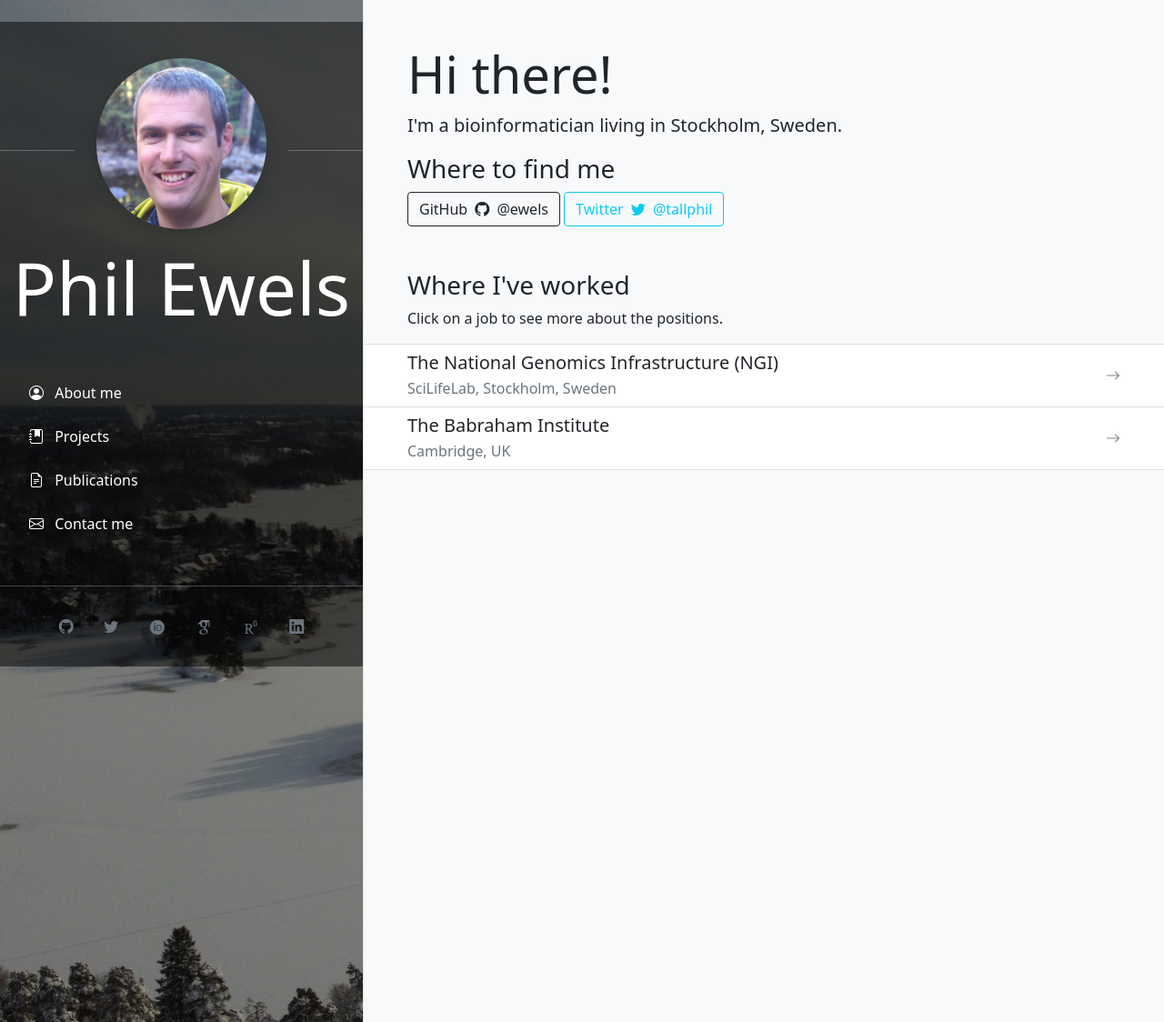
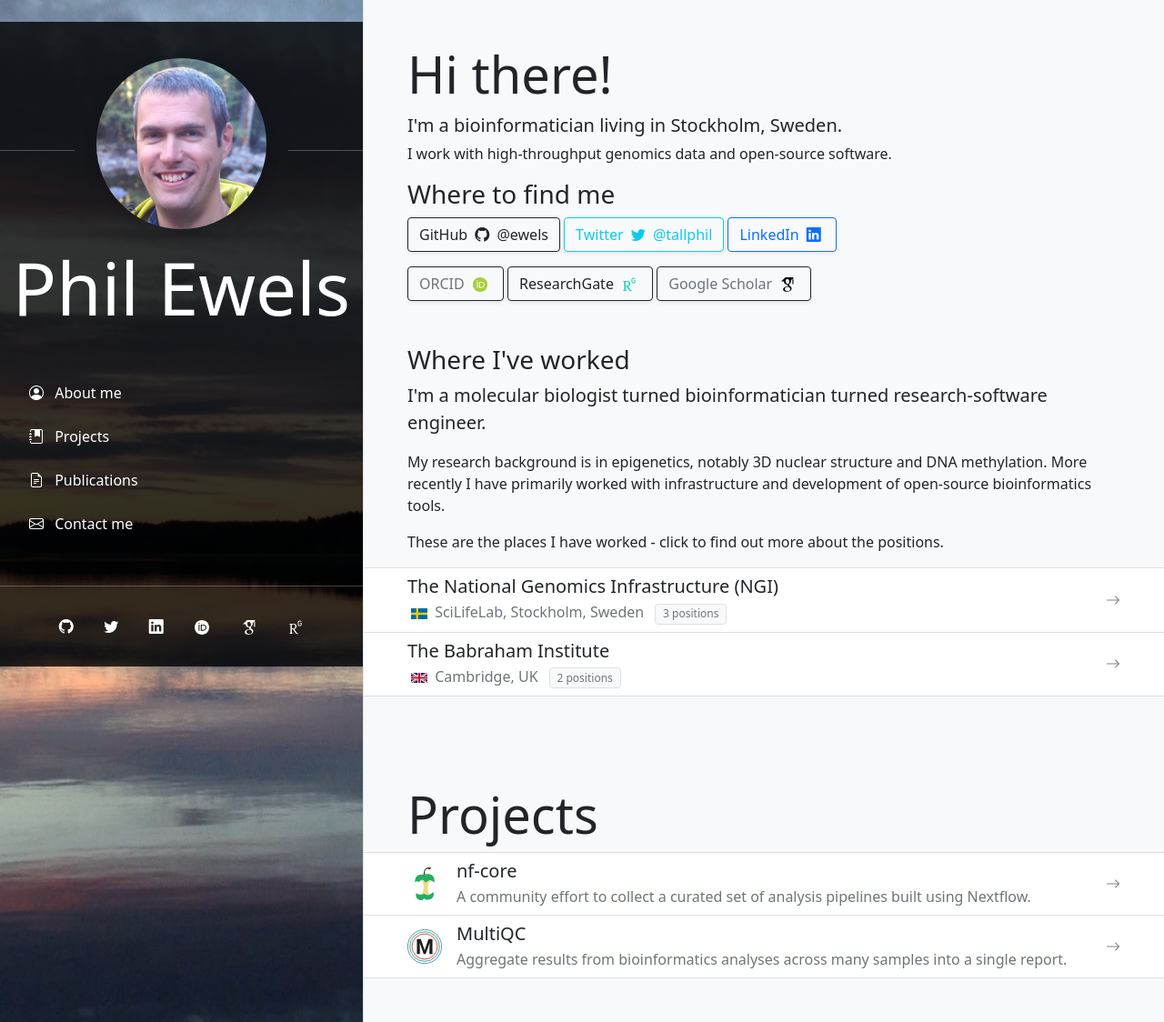
Before and after one commit to ewels/phil.ewels.co.uk, a PHP site: page / in a window 1280 px wide. Shown: the whole page at 91% size. Run offline with PHP 8.4, Linux system fonts and the light colour scheme.

Commit message:
Continue scaffolding content for main page

```diff
--- a/assets/css/styles.css
+++ b/assets/css/styles.css
@@ -1,8 +1,8 @@
 #sidebar,
 #content,
 #detail {
-  height: 100%;
   top: 0;
+  bottom: 0;
   position: fixed;
 }
 #sidebar {
@@ -11,13 +11,14 @@
   width: 400px;
   overflow-x: hidden;
   z-index: 1;
-  background-image: url("../img/DJI_0081.JPG");
+  background-image: url("../img/bg.jpg");
   background-size: cover;
 }
 #content {
   transition: margin 0.5s, width 0.5s;
   margin-left: 400px;
   width: calc(100% - 400px);
+  overflow-y: scroll;
 }
 #detail {
   transition: right 0.5s;
@@ -26,11 +27,21 @@
   z-index: 2;
 }
 
+#sidebar > div {
+  background-color: rgba(0, 0, 0, 0.8);
+}
 #social li a img {
   width: 18px;
   height: 16px;
+  filter: invert(1);
 }
 
+#content .btn img {
+  width: 18px;
+  height: 18px;
+  padding-bottom: 2px;
+  transition: filter 0.15s ease-in-out;
+}
 #content .list-group-item {
   border-radius: 0;
   padding-left: 3rem;
--- a/assets/js/site.js
+++ b/assets/js/site.js
@@ -13,3 +13,11 @@ function closeDetails() {
   document.getElementById("content").style.marginRight = "0";
   document.getElementById("detail").style.right = "-50%";
 }
+
+// Enable bootstrap tooltips
+var tooltipTriggerList = [].slice.call(
+  document.querySelectorAll('[data-bs-toggle="tooltip"]')
+);
+var tooltipList = tooltipTriggerList.map(function (tooltipTriggerEl) {
+  return new bootstrap.Tooltip(tooltipTriggerEl);
+});
--- a/index.html
+++ b/index.html
@@ -20,7 +20,7 @@
   </head>
   <body>
     <header id="sidebar" class="bg-dark text-white border-end">
-      <div class="my-4 py-4" style="background-color: rgba(0, 0, 0, 0.5)">
+      <div class="my-4 py-4">
         <div class="text-center pt-3">
           <div class="row d-flex align-items-center">
             <div class="col-3"><hr /></div>
@@ -62,56 +62,71 @@
         <ul class="nav nav-pills nav-fill mt-4 px-5" id="social">
           <li class="nav-item">
             <a
-              class="nav-link text-muted"
+              class="nav-link text-white"
               target="_blank"
               href="https://github.com/ewels/"
+              title="GitHub"
+              data-bs-toggle="tooltip"
             >
               <i class="bi bi-github"></i>
             </a>
           </li>
           <li class="nav-item">
             <a
-              class="nav-link text-muted"
+              class="nav-link text-white"
               target="_blank"
               href="http://twitter.com/tallphil"
+              title="twitter"
+              data-bs-toggle="tooltip"
             >
               <i class="bi bi-twitter"></i>
             </a>
           </li>
           <li class="nav-item">
             <a
-              class="nav-link text-muted"
+              class="nav-link text-white"
               target="_blank"
-              href="http://orcid.org/0000-0003-4101-2502"
+              href="http://uk.linkedin.com/in/philewels"
+              title="LinkedIn"
+              data-bs-toggle="tooltip"
             >
-              <img src="assets/img/orcid.svg" />
+              <i class="bi bi-linkedin"></i>
             </a>
           </li>
           <li class="nav-item">
             <a
-              class="nav-link text-muted"
+              class="nav-link text-white"
+              target="_blank"
+              href="http://orcid.org/0000-0003-4101-2502"
+              title="ORCID"
+              data-bs-toggle="tooltip"
+            >
+              <img src="assets/img/ORCIDid_iconbwvector.svg" />
+            </a>
+          </li>
+          <li class="nav-item">
+            <a
+              class="nav-link text-white"
               target="_blank"
               href="https://scholar.google.se/citations?user=KJt8R0kAAAAJ&view_op=list_works&sortby=pubdate"
+              title="Google Scholar"
+              data-bs-toggle="tooltip"
             >
               <img src="assets/img/google_scholar.svg" />
             </a>
           </li>
           <li class="nav-item">
             <a
-              class="nav-link text-muted"
+              class="nav-link text-white"
               target="_blank"
               href="http://www.researchgate.net/profile/Philip_Ewels"
+              title="ResearchGate"
+              data-bs-toggle="tooltip"
             >
-              <img src="assets/img/research_gate.svg" />
-            </a>
-          </li>
-          <li class="nav-item">
-            <a
-              class="nav-link text-muted"
-              target="_blank"
-              href="http://uk.linkedin.com/in/philewels"
-            >
-              <i class="bi bi-linkedin"></i>
+              <img
+                src="assets/img/research_gate.svg"
+                style="filter: saturate(0) brightness(0) invert(1)"
+              />
             </a>
           </li>
         </ul>
@@ -121,28 +136,77 @@
     <section id="content" class="bg-light">
       <article id="about" class="p-5">
         <h2 class="display-4">Hi there!</h2>
-        <p class="lead">I'm a bioinformatician living in Stockholm, Sweden.</p>
+        <p class="lead mb-1">
+          I'm a bioinformatician living in Stockholm, Sweden.
+        </p>
+        <p>
+          I work with high-throughput genomics data and open-source software.
+        </p>
         <h3>Where to find me</h3>
         <p>
           <a
             href="https://github.com/ewels/"
             target="_blank"
-            class="btn btn-outline-dark"
+            class="btn btn-outline-dark shadow-sm"
           >
             GitHub <i class="bi bi-github mx-1"></i> @ewels
           </a>
           <a
             href="http://twitter.com/tallphil"
             target="_blank"
-            class="btn btn-outline-info"
+            class="btn btn-outline-info shadow-sm"
           >
             Twitter <i class="bi bi-twitter mx-1"></i>
             @tallphil
           </a>
+          <a
+            href="http://uk.linkedin.com/in/philewels"
+            target="_blank"
+            class="btn btn-outline-primary shadow-sm"
+          >
+            LinkedIn <i class="bi bi-linkedin mx-1"></i>
+          </a>
+        </p>
+        <p>
+          <a
+            href="http://orcid.org/0000-0003-4101-2502"
+            target="_blank"
+            class="btn btn-outline-secondary border-dark shadow-sm"
+          >
+            ORCID <img src="assets/img/ORCIDid_iconvector.svg" class="mx-1" />
+          </a>
+          <a
+            href="http://orcid.org/0000-0003-4101-2502"
+            target="_blank"
+            class="btn btn-outline-dark border-dark shadow-sm"
+          >
+            ResearchGate
+            <img src="assets/img/research_gate.svg" class="mx-1" />
+          </a>
+          <a
+            href="http://orcid.org/0000-0003-4101-2502"
+            target="_blank"
+            class="btn btn-outline-secondary border-dark shadow-sm"
+          >
+            Google Scholar
+            <img src="assets/img/google_scholar.svg" class="mx-1" />
+          </a>
         </p>
 
         <h3 class="mt-5">Where I've worked</h3>
-        <p>Click on a job to see more about the positions.</p>
+        <p class="lead">
+          I'm a molecular biologist turned bioinformatician turned
+          research-software engineer.
+        </p>
+        <p>
+          My research background is in epigenetics, notably 3D nuclear structure
+          and DNA methylation. More recently I have primarily worked with
+          infrastructure and development of open-source bioinformatics tools.
+        </p>
+        <p>
+          These are the places I have worked - click to find out more about the
+          positions.
+        </p>
         <div class="list-group mx-n5">
           <a
             href="#"
@@ -154,7 +218,19 @@
             >
               <div>
                 <h5 class="mb-1">The National Genomics Infrastructure (NGI)</h5>
-                <p class="text-muted mb-0">SciLifeLab, Stockholm, Sweden</p>
+                <p class="text-muted mb-0">
+                  <img
+                    src="assets/img/flag_se.svg"
+                    alt="Sweden"
+                    class="mx-1"
+                    style="width: 18px"
+                  />
+                  SciLifeLab, Stockholm, Sweden
+                  <span
+                    class="badge bg-light text-secondary border fw-normal ms-2"
+                    >3 positions</span
+                  >
+                </p>
               </div>
               <div>
                 <i class="bi bi-arrow-right text-black-50"></i>
@@ -171,11 +247,76 @@
             >
               <div>
                 <h5 class="mb-1">The Babraham Institute</h5>
-                <p class="text-muted mb-0">Cambridge, UK</p>
+                <p class="text-muted mb-0">
+                  <img
+                    src="assets/img/flag_uk.svg"
+                    alt="United Kingdom"
+                    class="mx-1"
+                    style="width: 18px"
+                  />
+                  Cambridge, UK
+                  <span
+                    class="badge bg-light text-secondary border fw-normal ms-2"
+                    >2 positions</span
+                  >
+                </p>
               </div>
               <div>
                 <i class="bi bi-arrow-right text-black-50"></i>
               </div>
+            </div>
+          </a>
+        </div>
+      </article>
+      <article id="about" class="p-5">
+        <h2 class="display-4">Projects</h2>
+        <div class="list-group mx-n5">
+          <a
+            href="#"
+            onclick="openDetails()"
+            class="list-group-item list-group-item-action"
+          >
+            <div
+              class="d-flex w-100 justify-content-between align-items-center"
+            >
+              <img
+                src="assets/img/nf-core-logo-square.svg"
+                alt="nf-core"
+                class="flex-shrink-1 me-3"
+                style="width: 38px"
+              />
+              <div class="flex-grow-1">
+                <h5 class="mb-1">nf-core</h5>
+                <p class="text-muted mb-0">
+                  A community effort to collect a curated set of analysis
+                  pipelines built using Nextflow.
+                </p>
+              </div>
+              <i class="bi bi-arrow-right text-black-50"></i>
+            </div>
+          </a>
+          <a
+            href="#"
+            onclick="openDetails()"
+            class="list-group-item list-group-item-action"
+          >
+            <div
+              class="d-flex w-100 justify-content-between align-items-center"
+            >
+              <img
+                src="assets/img/MultiQC_logo_circle.svg"
+                alt="MultiQC"
+                class="flex-shrink-1 me-3"
+                style="width: 38px"
+              />
+              <div class="flex-grow-1">
+                <h5 class="mb-1">MultiQC</h5>
+                <p class="text-muted mb-0">
+                  Aggregate results from bioinformatics analyses across many
+                  samples into a single report.
+                </p>
+              </div>
+              <i class="bi bi-arrow-right text-black-50"></i>
             </div>
           </a>
         </div>
```
Also changed, not shown: assets/img/MultiQC_logo_circle.svg (added), assets/img/ORCIDiD_iconbwvector.svg (added), assets/img/ORCIDiD_iconvector.svg (added), assets/img/bg.jpg (added), assets/img/flag_se.svg (added), assets/img/flag_uk.svg (added), assets/img/google_scholar.svg, assets/img/nf-core-logo-square.svg (added), assets/img/orcid.svg (deleted), assets/img/research_gate.svg.
